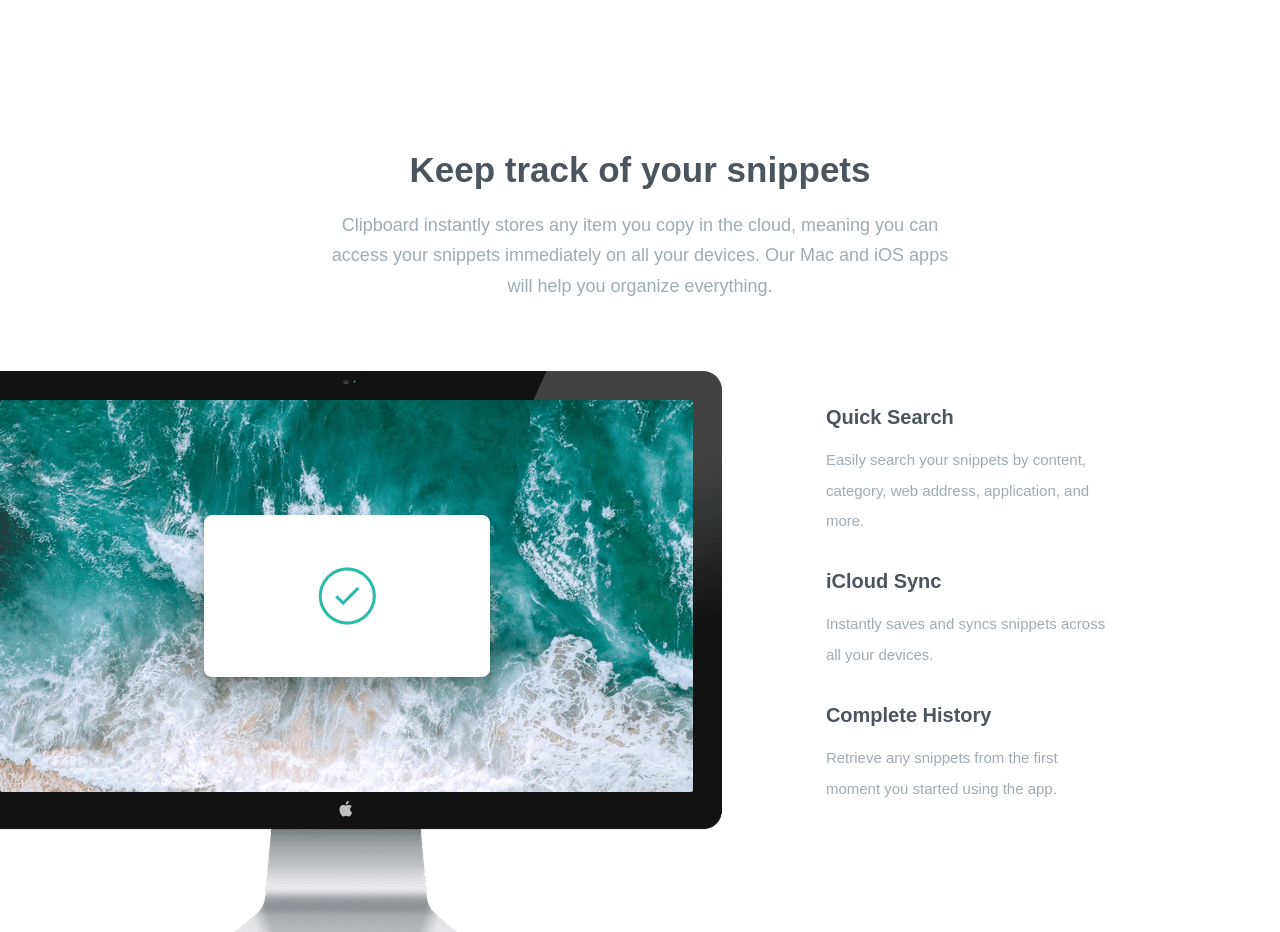
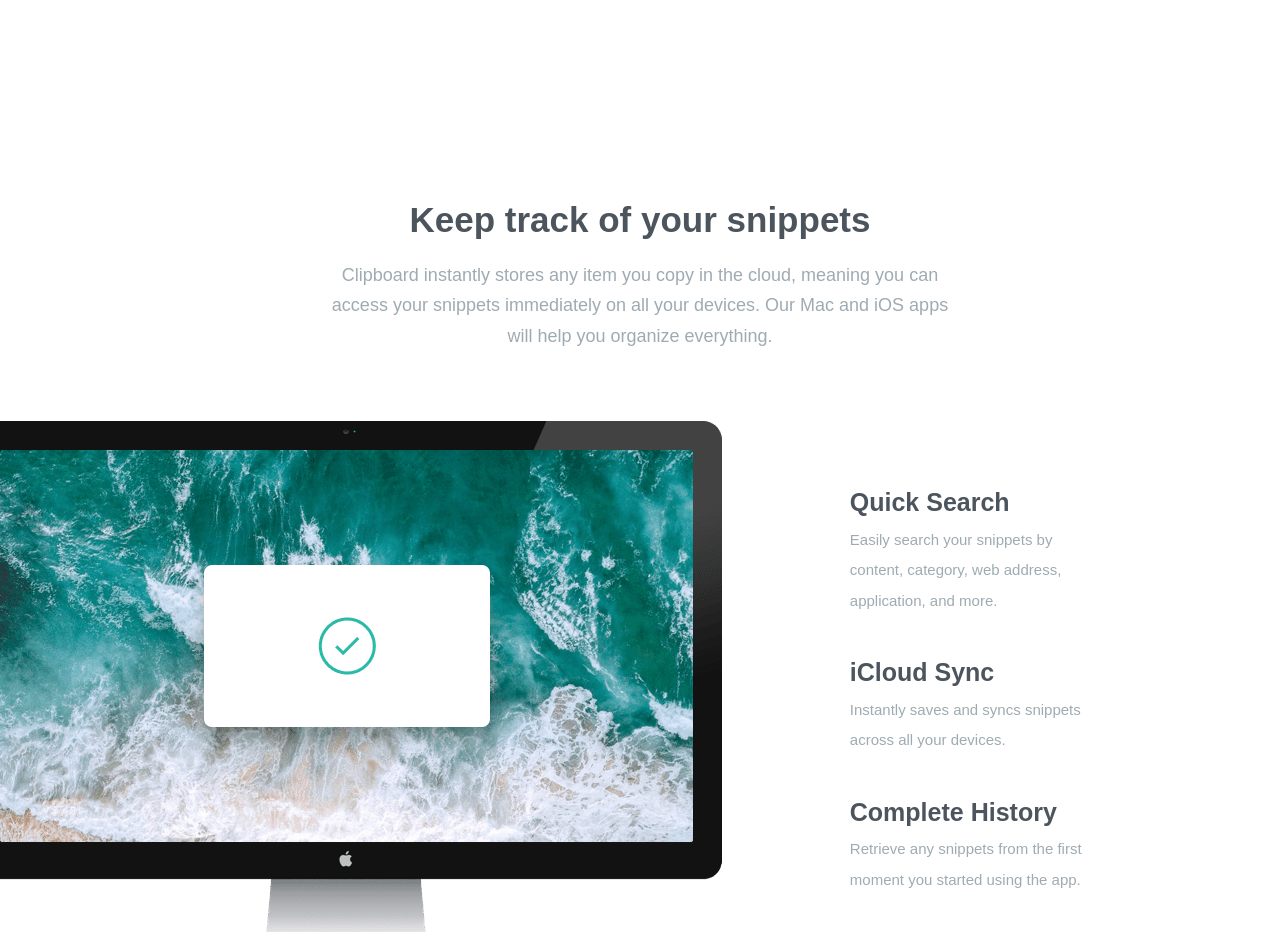
Before and after one commit to AnshumanMahato/clipboard-landing-page, a website: page index.html in a window 1280 px wide. Shown: the part 680-1612 px from the top of the page. Drawn offline with Linux system fonts and the light colour scheme; a web font is replaced by a local one.

Commit message:
features section done

```diff
--- a/scss/main.scss
+++ b/scss/main.scss
@@ -80,7 +80,8 @@ h6 {
 }
 
 .heading-tertiary {
-  font-size: 2rem;
+  font-size: 2.5rem;
+  margin-bottom: 0;
 }
 
 .heading-cta {
@@ -117,6 +118,7 @@ h6 {
   display: grid;
   grid-template-columns: 1fr 1fr;
   grid-gap: 5rem;
+  margin: 5rem 0;
 }
 
 .feature-header {
@@ -133,12 +135,12 @@ h6 {
 }
 
 .features-container {
-  padding: 0 35%;
-  padding-left: 5%;
+  padding: 5% 40%;
+  padding-left: 10%;
 }
 
 .feature {
-  margin: 10% 0;
+  margin: 15% 0;
   &-description {
     font-size: 1.5rem;
   }
```
Also changed, not shown: css/style.css.
